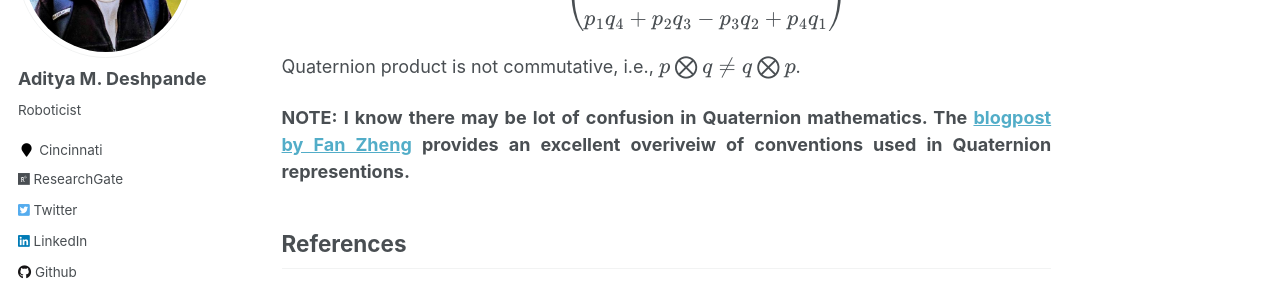
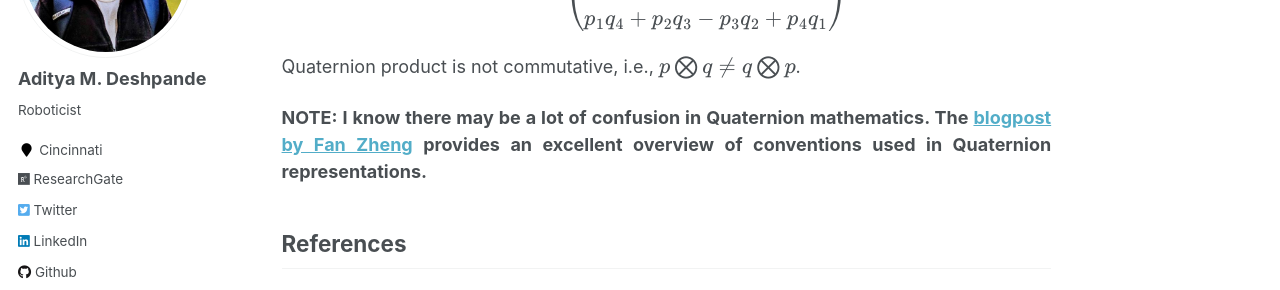
Before and after one commit to adipandas/adipandas.github.io, a Jekyll site: the page built from _posts/2020-01-01-quaternion-rotation.md, in a window 1280 px wide and 900 px high, scrolled down 1655 px. Shown: the part 153-443 px from the top of the window. Built offline with Jekyll 4.4.1, drawn with Linux system fonts in a browser that asks for light colours; some web fonts are replaced; formulas are drawn with MathJax 3; comment, search, counter and statistics services are not loaded.

Commit message:
Update 2020-01-01-quaternion-rotation.md

```diff
--- a/_posts/2020-01-01-quaternion-rotation.md
+++ b/_posts/2020-01-01-quaternion-rotation.md
@@ -62,7 +62,7 @@
 
 Quaternion product is not commutative, i.e., $$p \bigotimes q \ne q \bigotimes p$$.
 
-**NOTE: I know there may be lot of confusion in Quaternion mathematics. The [blogpost by Fan Zheng](https://fzheng.me/2017/11/12/quaternion_conventions_en/) provides an excellent overiveiw of conventions used in Quaternion representions.**
+**NOTE: I know there may be a lot of confusion in Quaternion mathematics. The [blogpost by Fan Zheng](https://fzheng.me/2017/11/12/quaternion_conventions_en/) provides an excellent overview of conventions used in Quaternion representations.**
 
 References
 -------------
```
